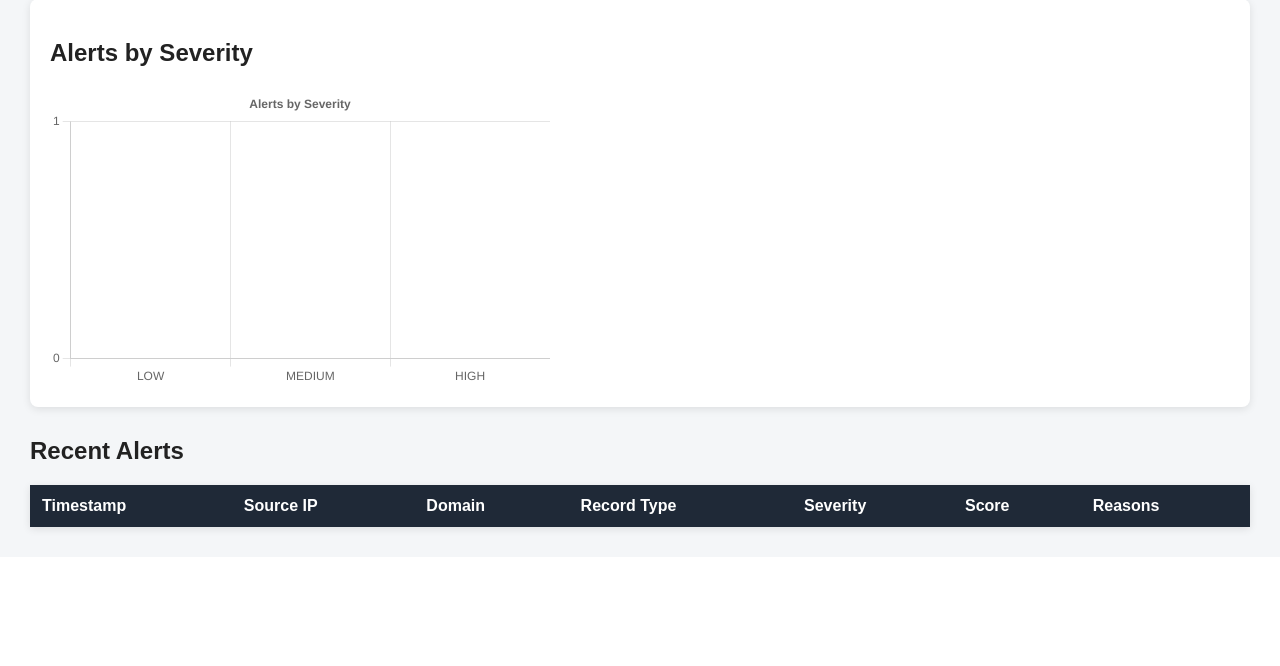
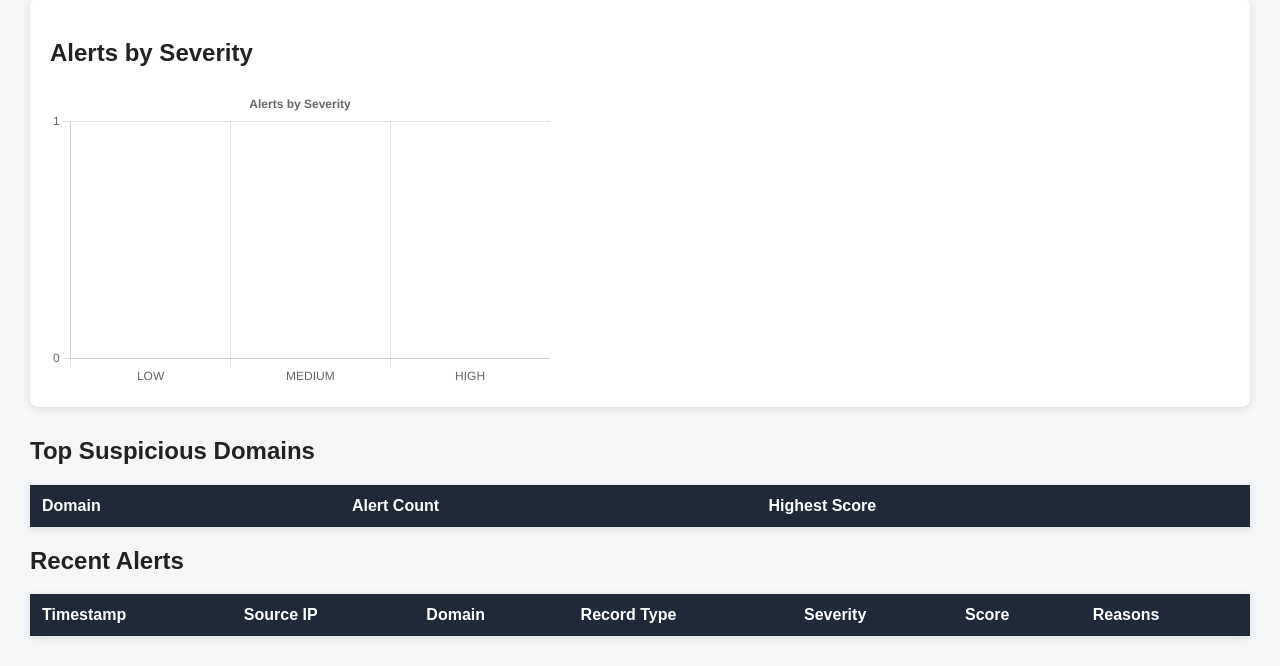
Before and after one commit to adelcampovj/dns-exfiltration-detector, a Flask app: page / in a window 1280 px wide. Shown: the part 337-1003 px from the top of the page. Before the commit the page ends 872 px from the top, so only its background shows below. Run offline with Flask 3, Linux system fonts and the light colour scheme; data that the repository does not hold is empty.

Commit message:
Add top suspicious domains section

```diff
--- a/app.py
+++ b/app.py
@@ -4,7 +4,8 @@ from database import (
     get_total_queries,
     get_total_alerts,
     get_recent_alerts,
-    get_alert_counts_by_severity
+    get_alert_counts_by_severity,
+    get_top_suspicious_domains
 )
 
 
@@ -19,13 +20,15 @@ def index():
     total_alerts = get_total_alerts()
     recent_alerts = get_recent_alerts()
     severity_counts = get_alert_counts_by_severity()
+    top_domains = get_top_suspicious_domains()
 
     return render_template(
         "index.html",
         total_queries=total_queries,
         total_alerts=total_alerts,
         recent_alerts=recent_alerts,
-        severity_counts=severity_counts
+        severity_counts=severity_counts,
+        top_domains=top_domains
     )
 
 
--- a/database.py
+++ b/database.py
@@ -124,6 +124,23 @@ def get_alert_counts_by_severity():
 
     return counts
 
+def get_top_suspicious_domains(limit=5):
+    connection = sqlite3.connect(DB_FILE)
+    cursor = connection.cursor()
+
+    cursor.execute("""
+        SELECT domain, COUNT(*) AS alert_count, MAX(score) AS highest_score
+        FROM alerts
+        GROUP BY domain
+        ORDER BY alert_count DESC, highest_score DESC
+        LIMIT ?
+    """, (limit,))
+
+    domains = cursor.fetchall()
+
+    connection.close()
+    return domains
+
 
 if __name__ == "__main__":
     create_tables()
--- a/templates/index.html
+++ b/templates/index.html
@@ -46,6 +46,26 @@
         </section>
 
         <section>
+            <h2>Top Suspicious Domains</h2>
+
+            <table>
+                <tr>
+                    <th>Domain</th>
+                    <th>Alert Count</th>
+                    <th>Highest Score</th>
+                </tr>
+
+                {% for domain in top_domains %}
+                <tr>
+                    <td>{{ domain[0] }}</td>
+                    <td>{{ domain[1] }}</td>
+                    <td>{{ domain[2] }}</td>
+                </tr>
+                {% endfor %}
+            </table>
+        </section>
+
+        <section>
             <h2>Recent Alerts</h2>
 
             <table>
```
